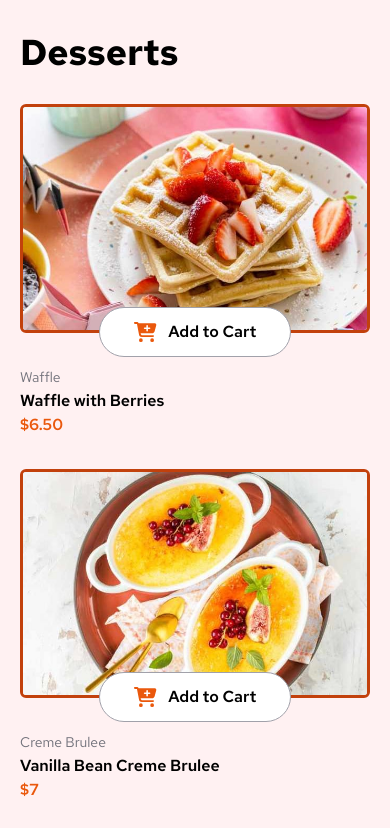
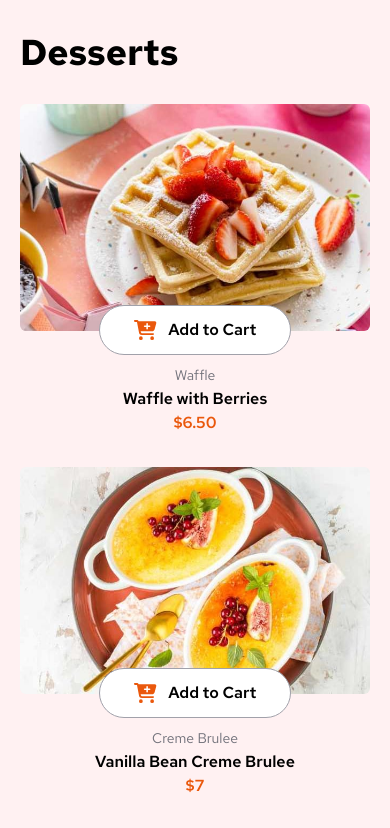
Before and after one commit to larenzzx/product-list-with-cart, a React (Vite) app: page / in a window 390 px wide. Shown: the top 828 px of the page. Built offline with nearby package versions, Linux system fonts and the light colour scheme.

Commit message:
not done

```diff
--- a/src/Button.jsx
+++ b/src/Button.jsx
@@ -5,23 +5,7 @@ function Button() {
 
     const addCart = document.querySelectorAll('.addCart');
     const editCart = document.querySelectorAll('.editCart');
-
-    // editCart.forEach(edit => {
-    //     edit.classList.add('hidden');
-    // });
-
-    addCart.forEach((cart, index) => {
-        cart.addEventListener('click', () => {
-            cart.classList.add('hidden');
-
-            if(editCart[index]) {
-                editCart[index].classList.remove('hidden');
-                editCart[index].classList.add('flex');
-            }
-
-        });
-
-    });
+    const myImg = document.querySelectorAll('img');
 
 
 
--- a/src/Card.jsx
+++ b/src/Card.jsx
@@ -10,15 +10,15 @@ function Card(props) {
         <div className='container mt-8'>
             <div className='relative'>
 
-                <img className='rounded-md md:hidden activeImg' src={props.imageMobile} alt="" />
-                <img className='rounded-md hidden md:block lg:hidden' src={props.imageTablet} alt="" />
+                <img className='rounded-md md:hidden' src={props.imageMobile} alt="" />
+                <img className='rounded-md hidden md:block md:mx-auto lg:hidden' src={props.imageTablet} alt="" />
                 <img className='rounded-md hidden lg:block' src={props.imageDesktop} alt="" />
 
                 <Button />
             </div>
 
 
-            <div className='mt-8'>
+            <div className='mt-8 place-items-center'>
                 <span className='text-sm text-zinc-500'>{props.food}</span>
                 <p className='font-semibold'>{props.description}</p>
                 <p className='text-orange-600 font-semibold'>{props.price}</p>
```
